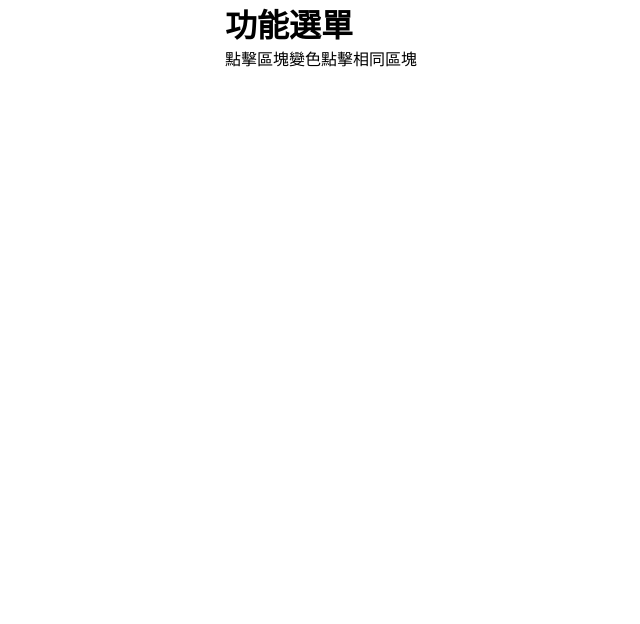
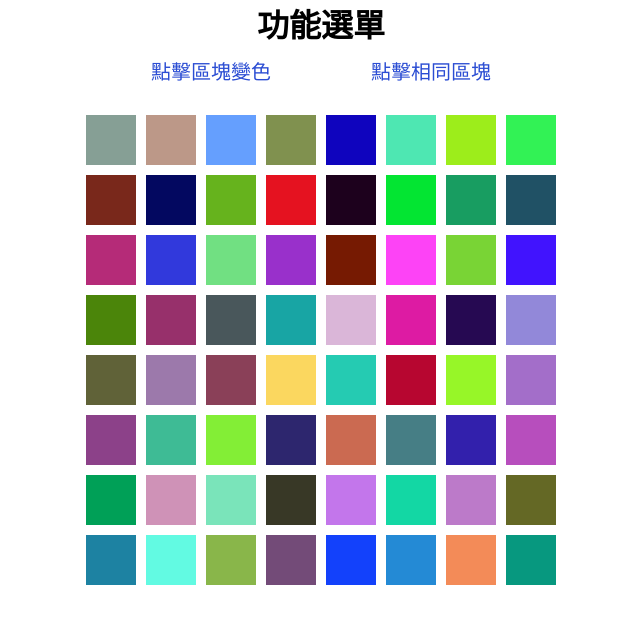
Before and after one commit to YowRu/Jiugongge, a React (Create React App) app: page / in a window 1280 px wide. Shown: the top 624 px of the page, without its empty margins (319-959 px from the left). Built offline with nearby package versions, Linux system fonts and the light colour scheme.

Commit message:
Modify App, RadomColor style

```diff
--- a/src/App/App.css
+++ b/src/App/App.css
@@ -9,26 +9,26 @@
   justify-content: center;
   align-items: flex-start;
 }
-#main{
+.main{
   width: 100%;
   height: 100vh;
 }
-#title{
+.title{
   width: 100%;
   height: 110px;
   text-align: center;
 }
-#title h1{
+.title h1{
   padding-bottom: 10px;
 }
-#title p{
+.title p{
   width:100%;
   display: flex;
   text-align: center;
   justify-content: center;
   align-items: center;
 }
-#title p span{
+.title p span{
   display: inline-block;
   width: 200px;
   font-size: 20px;
@@ -36,40 +36,35 @@
   color: rgb(43, 77, 211);
   cursor: pointer;
 }
-#title p a:hover{
+.title p a:hover{
   color: rgb(14, 116, 120);
   font-weight: 600;
 }
-#contain{
+.contain{
   width: 100%;
   display: flex;
   justify-content: center;
   align-items: center;
 }
-#contain p{
+.contain p{
   color: black;
   font-size: 50px;
   text-align: center;
 }
-.RadomColor,.SameColor{
+.RadomColor, .SameColor{
   width: 90%;
   height: 100%;
-}
-.RadomColor ul, .SameColor ul{
-  margin: 5px;
-  display: flex;
-  justify-content: center;
-  padding: 0;
-}
-.RadomColor li, .SameColor li{
-  margin: 0 5px;
-  padding: 0;
-  list-style-type: none;
-}
-.SameColor{
   display: flex;
   flex-wrap: wrap;
 }
-.SameColor div{
+.RadomColor{
+  width: 480px;
+}
+.RadomColor div, .SameColor div{
   margin: 5px;
 }
+
+.radomDiv{
+  width : 50px;
+  height : 50px;
+}
```
